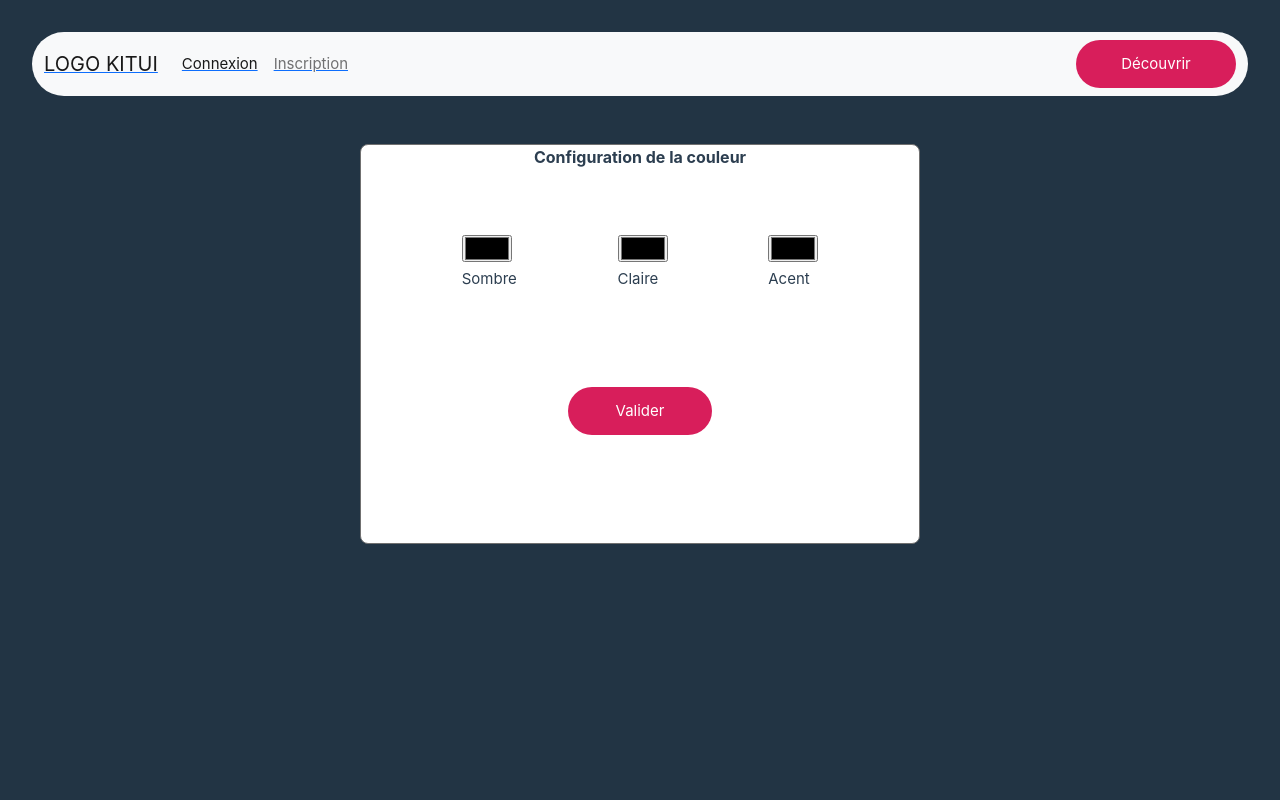
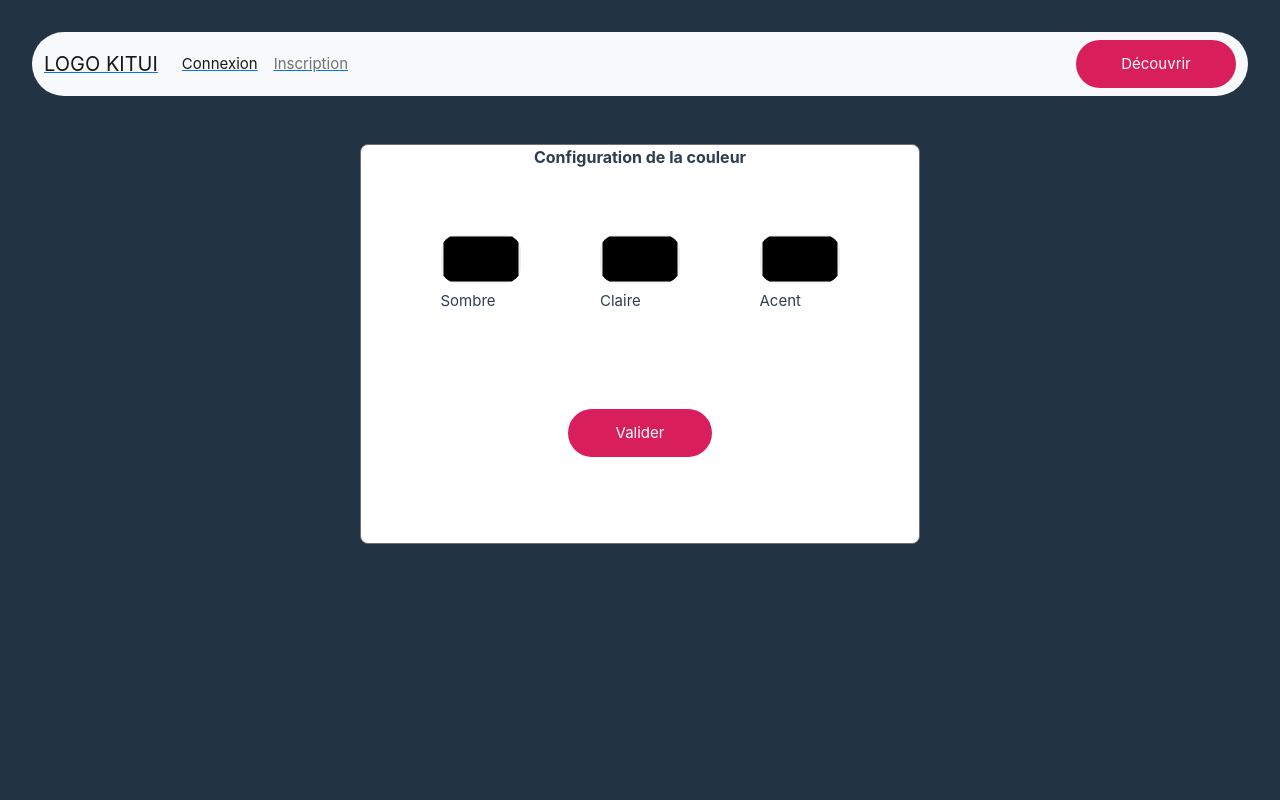
Before and after one commit to Jean-Baptiste-dev/Kitu, a Vue app: page /config-color in a window 1280 px wide. Shown: the top 800 px of the page. Built offline with nearby package versions, Linux system fonts and the light colour scheme.

Commit message:
fix config color

```diff
--- a/src/views/ConfigcolorView.vue
+++ b/src/views/ConfigcolorView.vue
@@ -4,20 +4,20 @@
     <div class="sombre-claire-acent">
       <div class="conf-sombre-label">
         <div class="sombre">
-          <input type="color" />
+          <input type="color" class="custom-type-color" v-model="sombre" />
         </div>
         <span class="config-label-sombre">Sombre</span>
       </div>
 
       <div class="conf-claire-label">
         <div class="claire">
-          <input type="color" />
+          <input type="color" class="custom-type-color" v-model="claire" />
         </div>
         <span class="config-label-sombre">Claire</span>
       </div>
       <div class="conf-acent-label">
         <div class="config-acent">
-          <input type="color" />
+          <input type="color" class="custom-type-color" v-model="acent" />
         </div>
         <span>Acent</span>
       </div>
@@ -28,7 +28,17 @@
   </div>
 </template>
 
-<script></script>
+<script>
+export default {
+  data() {
+    return {};
+  },
+
+  methods: {},
+
+  computed: {},
+};
+</script>
 
 <style>
 .config-tilte-color {
@@ -83,4 +93,11 @@
   color: #000000;
   transition: all 0.6s;
 }
+
+.custom-type-color {
+  width: 5rem;
+  height: 3rem;
+  border: none;
+  border-radius: 1rem;
+}
 </style>
```
